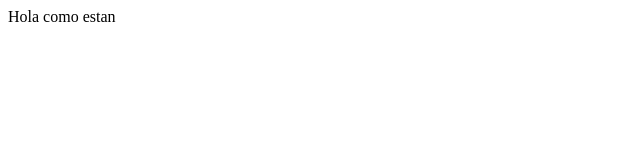
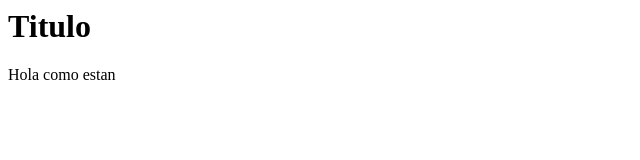
Before and after one commit to mickey23alejo/Proyecto2, a plain HTML site: page index.html in a window 1280 px wide. Shown: the whole page, without its empty margins (0-640 px from the left). Drawn offline with Linux system fonts and the light colour scheme.

Commit message:
se corrigio archivo html

```diff
--- a/index.html
+++ b/index.html
@@ -3,5 +3,6 @@
 <head></head>
 
 <body>
-    <p> Hola como estan
+    <h1>Titulo</h1>
+    <p> Hola como estan</p>
 </body>
```
